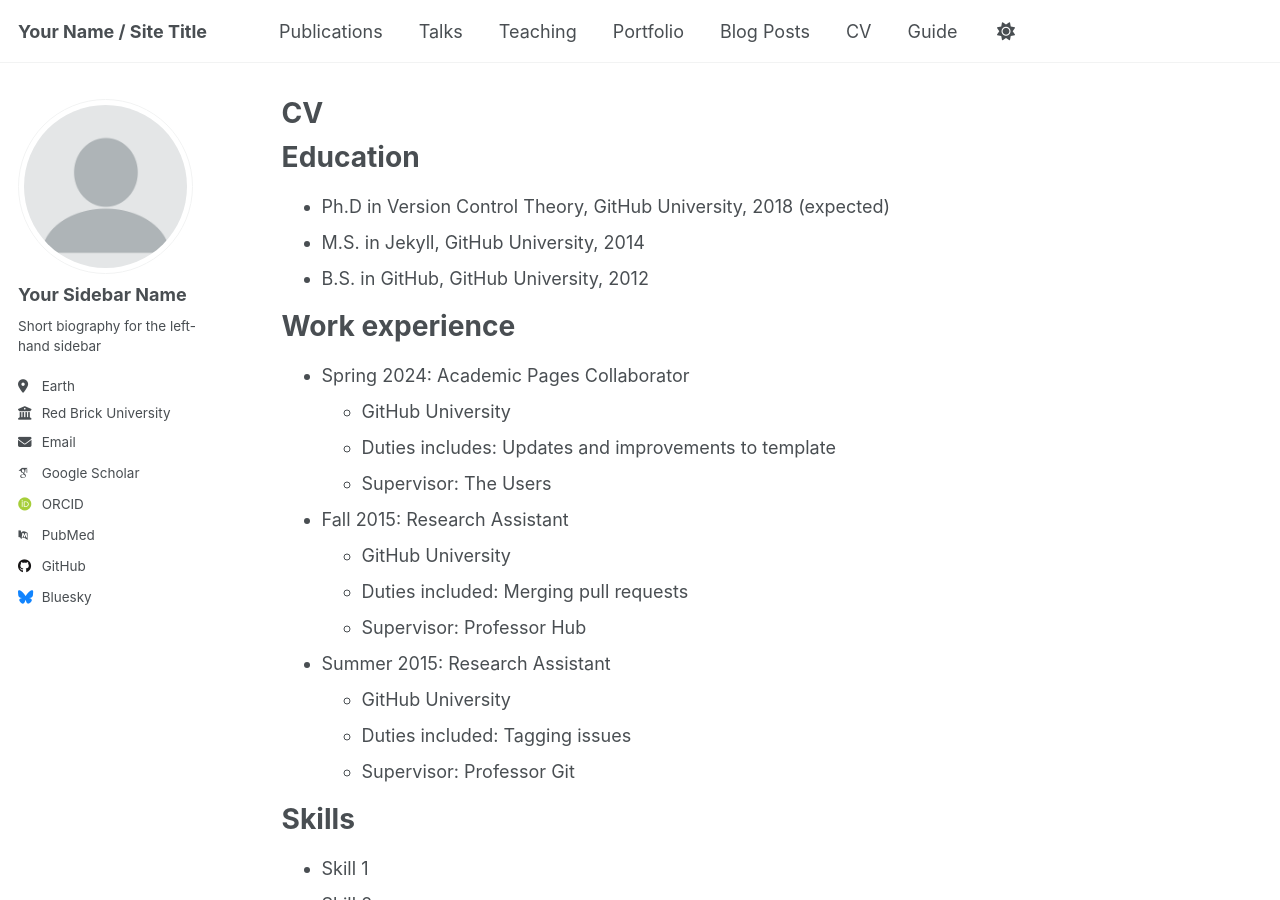
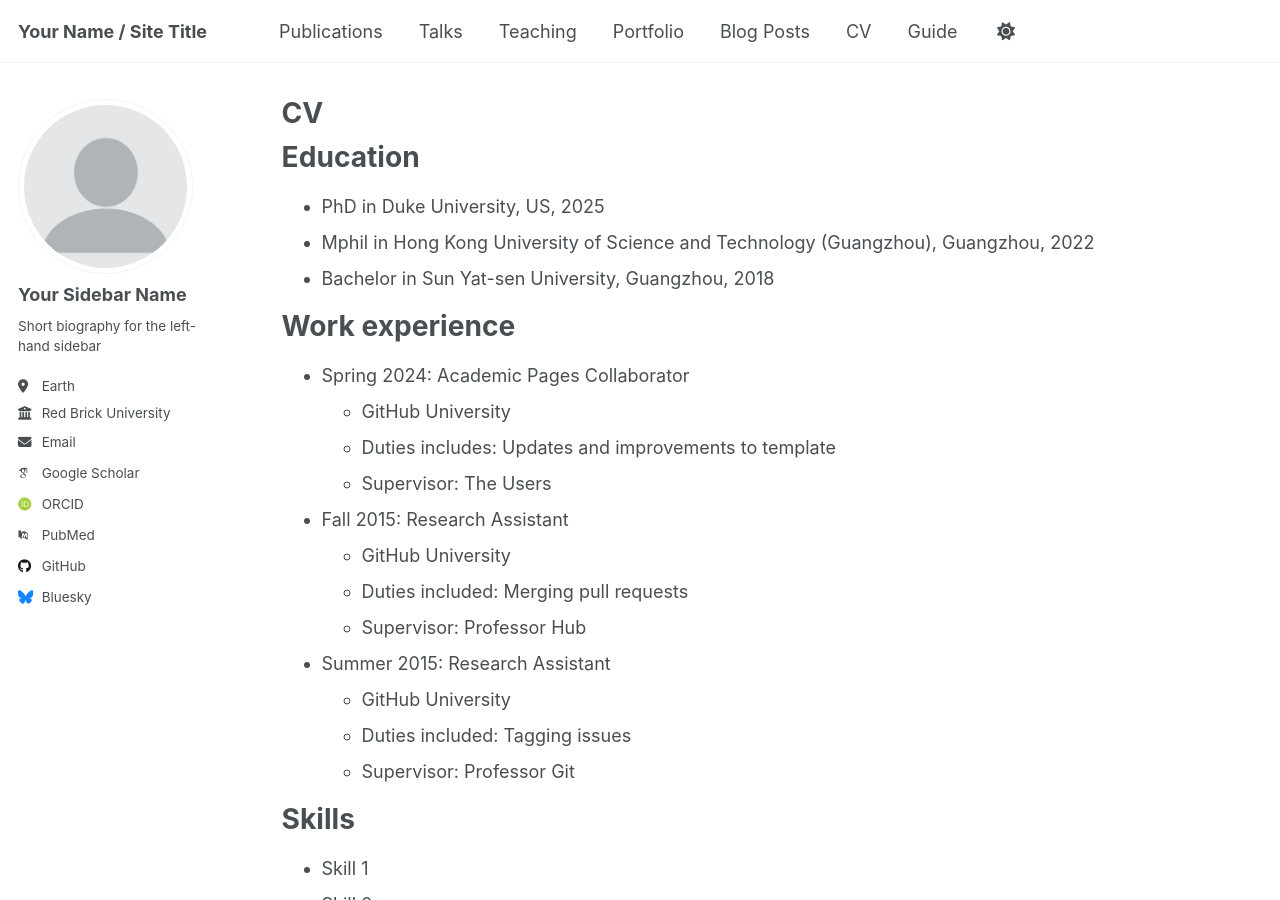
Before and after one commit to ChunjiangChe/ChunjiangChe.github.io, a Jekyll site: the page built from _pages/cv.md, in a window 1280 px wide and 900 px high. Built offline with Jekyll 4.4.1, drawn with Linux system fonts in a browser that asks for light colours; some web fonts are replaced; a script that is not in the unit is left out.

Commit message:
Update cv.md

```diff
--- a/_pages/cv.md
+++ b/_pages/cv.md
@@ -11,9 +11,9 @@
 
 Education
 ======
-* Ph.D in Version Control Theory, GitHub University, 2018 (expected)
-* M.S. in Jekyll, GitHub University, 2014
-* B.S. in GitHub, GitHub University, 2012
+* PhD in Duke University, US, 2025
+* Mphil in Hong Kong University of Science and Technology (Guangzhou), Guangzhou, 2022
+* Bachelor in Sun Yat-sen University, Guangzhou, 2018
 
 Work experience
 ======
```
